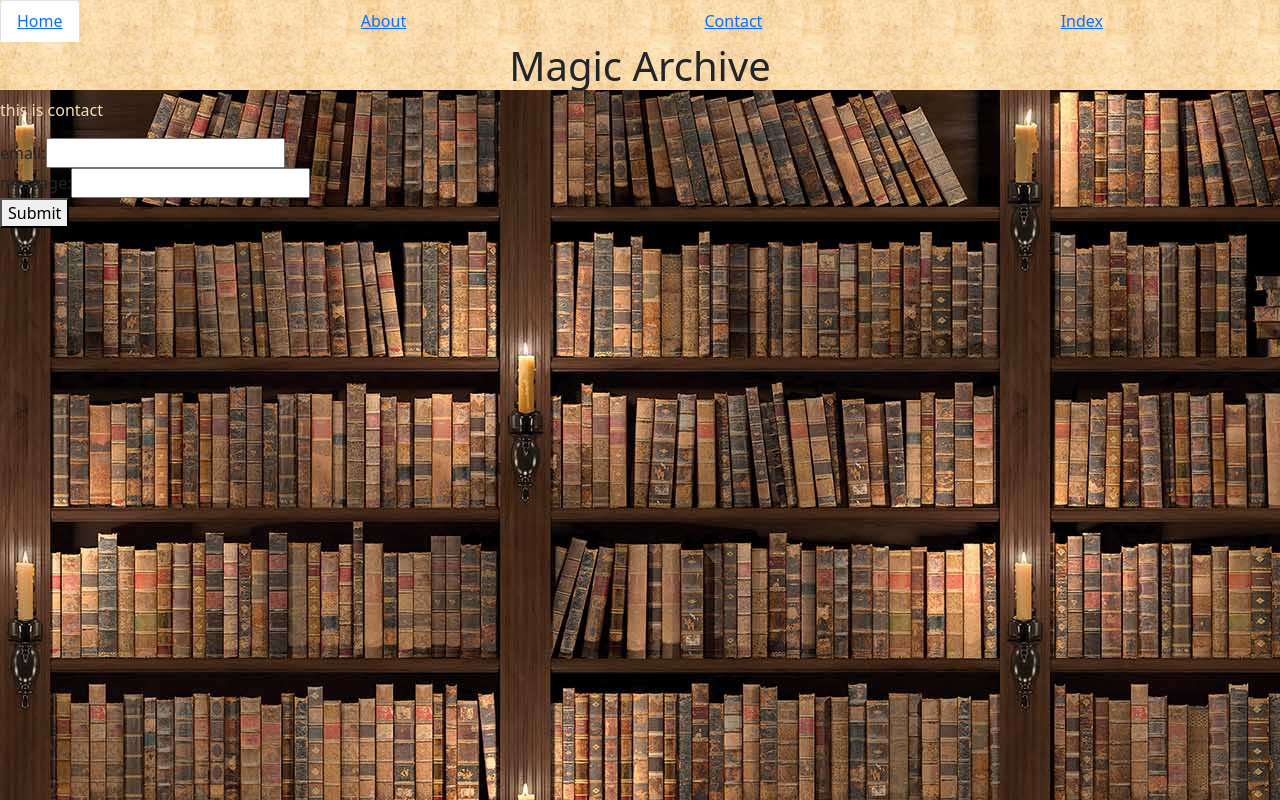
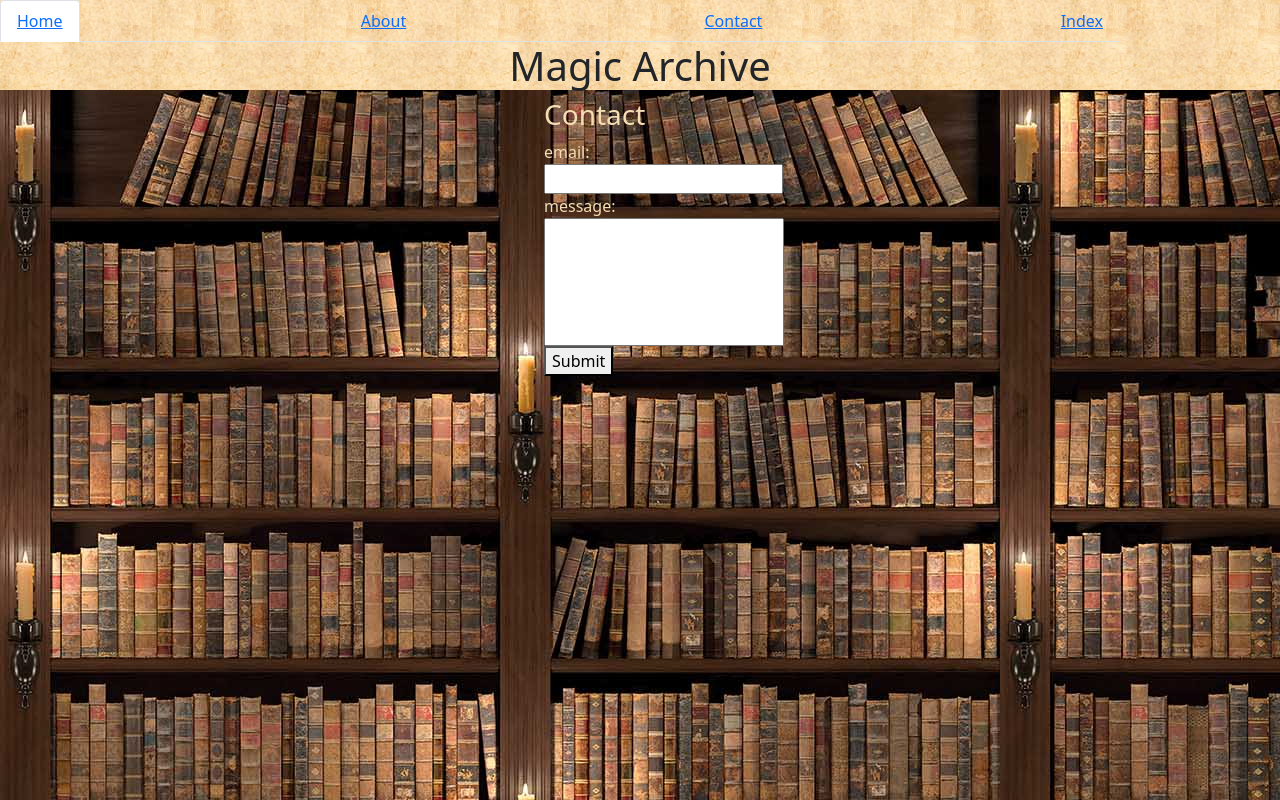
Before and after one commit to Frostypine/React-Blog, a React (Create React App) app: page /contact in a window 1280 px wide. Built offline with nearby package versions, Linux system fonts and the light colour scheme.

Commit message:
updating contact page 2

```diff
--- a/src/App/components/Components.css
+++ b/src/App/components/Components.css
@@ -3,6 +3,16 @@
     width: 12rem;
     display: block;
 
+}
+.form{
+    width: 12rem;
+    display: block;
+
+}
+
+.message-box{
+    width: 15rem;
+    height: 8rem;
 }
 
 .page{
--- a/src/App/components/Contact.js
+++ b/src/App/components/Contact.js
@@ -1,15 +1,15 @@
 import './Components.css';
 const Contact = () => { return (
-<form>
-<p className = "placeholdertext"> this is contact </p>
+<form className = "mx-auto form placeholdertext">
+<h3 className = "placeholdertext">Contact </h3>
 <label>
     email:
-<input/>
+<input className ="email-box"  />
 </label>
 <br />
 <label>
     message:
-<input/>
+<input className ="message-box" />
 </label>
 <br />
 <button>Submit</button>
```
